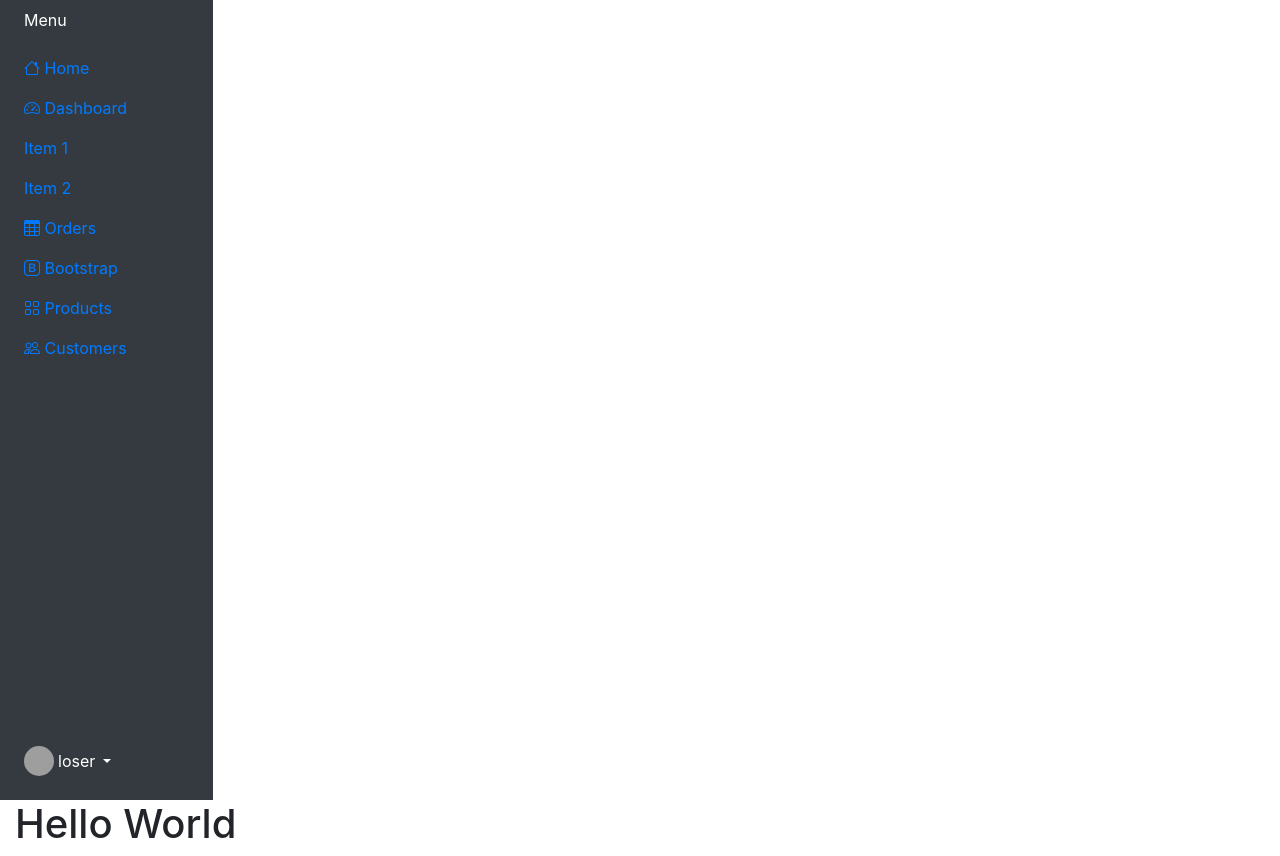
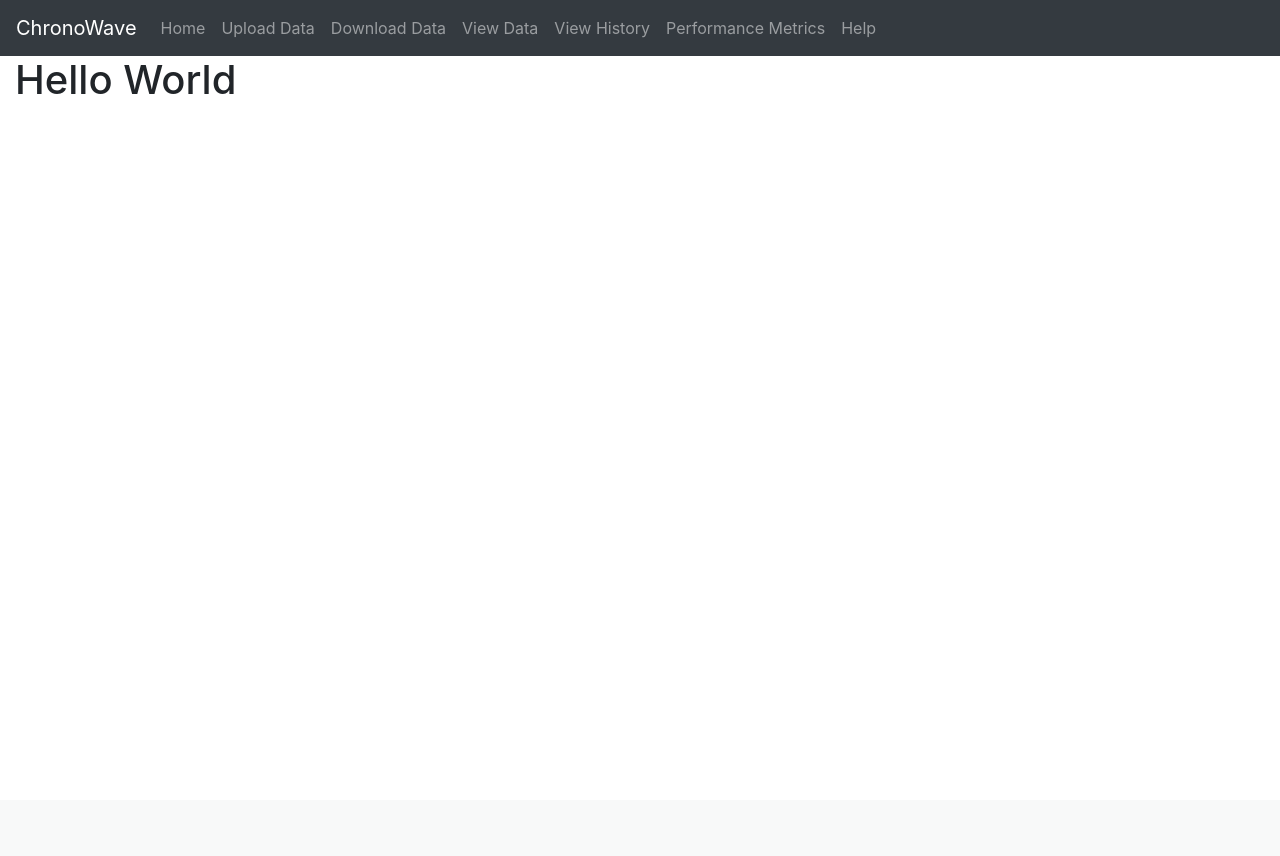
Before and after one commit to iperkins987/cs422_project01, a Flask app: page / in a window 1280 px wide. After the commit the page ends 94 px from the top, so only its background shows below. Run offline with Flask 2, Linux system fonts and the light colour scheme; some libraries are stand-ins or nearby versions; grey boxes are pictures that could not be loaded.

Commit message:
Switched over to top navbar

```diff
--- a/templates/navigation.html
+++ b/templates/navigation.html
@@ -1,80 +1,17 @@
-<div class="col-auto col-md-3 col-xl-2 px-sm-2 px-0 bg-dark">
-    <div class="d-flex flex-column align-items-center align-items-sm-start px-3 pt-2 text-white min-vh-100">
-        <a href="/" class="d-flex align-items-center pb-3 mb-md-0 me-md-auto text-white text-decoration-none">
-            <span class="fs-5 d-none d-sm-inline">Menu</span>
-        </a>
-        <ul class="nav nav-pills flex-column mb-sm-auto mb-0 align-items-center align-items-sm-start" id="menu">
-            <li class="nav-item">
-                <a href="#" class="nav-link align-middle px-0">
-                    <i class="fs-4 bi-house"></i> <span class="ms-1 d-none d-sm-inline">Home</span>
-                </a>
-            </li>
-            <li>
-                <a href="#submenu1" data-bs-toggle="collapse" class="nav-link px-0 align-middle">
-                    <i class="fs-4 bi-speedometer2"></i> <span class="ms-1 d-none d-sm-inline">Dashboard</span> </a>
-                <ul class="collapse show nav flex-column ms-1" id="submenu1" data-bs-parent="#menu">
-                    <li class="w-100">
-                        <a href="#" class="nav-link px-0"> <span class="d-none d-sm-inline">Item</span> 1 </a>
-                    </li>
-                    <li>
-                        <a href="#" class="nav-link px-0"> <span class="d-none d-sm-inline">Item</span> 2 </a>
-                    </li>
-                </ul>
-            </li>
-            <li>
-                <a href="#" class="nav-link px-0 align-middle">
-                    <i class="fs-4 bi-table"></i> <span class="ms-1 d-none d-sm-inline">Orders</span></a>
-            </li>
-            <li>
-                <a href="#submenu2" data-bs-toggle="collapse" class="nav-link px-0 align-middle ">
-                    <i class="fs-4 bi-bootstrap"></i> <span class="ms-1 d-none d-sm-inline">Bootstrap</span></a>
-                <ul class="collapse nav flex-column ms-1" id="submenu2" data-bs-parent="#menu">
-                    <li class="w-100">
-                        <a href="#" class="nav-link px-0"> <span class="d-none d-sm-inline">Item</span> 1</a>
-                    </li>
-                    <li>
-                        <a href="#" class="nav-link px-0"> <span class="d-none d-sm-inline">Item</span> 2</a>
-                    </li>
-                </ul>
-            </li>
-            <li>
-                <a href="#submenu3" data-bs-toggle="collapse" class="nav-link px-0 align-middle">
-                    <i class="fs-4 bi-grid"></i> <span class="ms-1 d-none d-sm-inline">Products</span> </a>
-                    <ul class="collapse nav flex-column ms-1" id="submenu3" data-bs-parent="#menu">
-                    <li class="w-100">
-                        <a href="#" class="nav-link px-0"> <span class="d-none d-sm-inline">Product</span> 1</a>
-                    </li>
-                    <li>
-                        <a href="#" class="nav-link px-0"> <span class="d-none d-sm-inline">Product</span> 2</a>
-                    </li>
-                    <li>
-                        <a href="#" class="nav-link px-0"> <span class="d-none d-sm-inline">Product</span> 3</a>
-                    </li>
-                    <li>
-                        <a href="#" class="nav-link px-0"> <span class="d-none d-sm-inline">Product</span> 4</a>
-                    </li>
-                </ul>
-            </li>
-            <li>
-                <a href="#" class="nav-link px-0 align-middle">
-                    <i class="fs-4 bi-people"></i> <span class="ms-1 d-none d-sm-inline">Customers</span> </a>
-            </li>
-        </ul>
-        <hr>
-        <div class="dropdown pb-4">
-            <a href="#" class="d-flex align-items-center text-white text-decoration-none dropdown-toggle" id="dropdownUser1" data-bs-toggle="dropdown" aria-expanded="false">
-                <img src="https://github.com/mdo.png" alt="hugenerd" width="30" height="30" class="rounded-circle">
-                <span class="d-none d-sm-inline mx-1">loser</span>
-            </a>
-            <ul class="dropdown-menu dropdown-menu-dark text-small shadow">
-                <li><a class="dropdown-item" href="#">New project...</a></li>
-                <li><a class="dropdown-item" href="#">Settings</a></li>
-                <li><a class="dropdown-item" href="#">Profile</a></li>
-                <li>
-                    <hr class="dropdown-divider">
-                </li>
-                <li><a class="dropdown-item" href="#">Sign out</a></li>
-            </ul>
+<nav class="navbar navbar-expand-lg navbar-dark bg-dark">
+    <a class="navbar-brand" href="{{ url_for('home') }}">ChronoWave</a>
+    <button class="navbar-toggler" type="button" data-toggle="collapse" data-target="#navbarNavAltMarkup" aria-controls="navbarNavAltMarkup" aria-expanded="false" aria-label="Toggle navigation">
+    <span class="navbar-toggler-icon"></span>
+    </button>
+    <div class="collapse navbar-collapse" id="navbarNavAltMarkup">
+        <div class="navbar-nav">
+            <a class="nav-item nav-link" id="home" href="{{ url_for('home') }}">Home</a>
+            <a class="nav-item nav-link" id="upload_data" href="{{ url_for('upload_data') }}">Upload Data</a>
+            <a class="nav-item nav-link" id="download_data" href="{{ url_for('download_data') }}">Download Data</a>
+            <a class="nav-item nav-link" id="view_data" href="{{ url_for('view_data') }}">View Data</a>
+            <a class="nav-item nav-link" id="view_history" href="{{ url_for('view_history') }}">View History</a>
+            <a class="nav-item nav-link" id="performance_metrics" href="{{ url_for('performance_metrics') }}">Performance Metrics</a>
+            <a class="nav-item nav-link" id="help" href="{{ url_for('help') }}">Help</a>
         </div>
     </div>
-</div>
+</nav>
```
